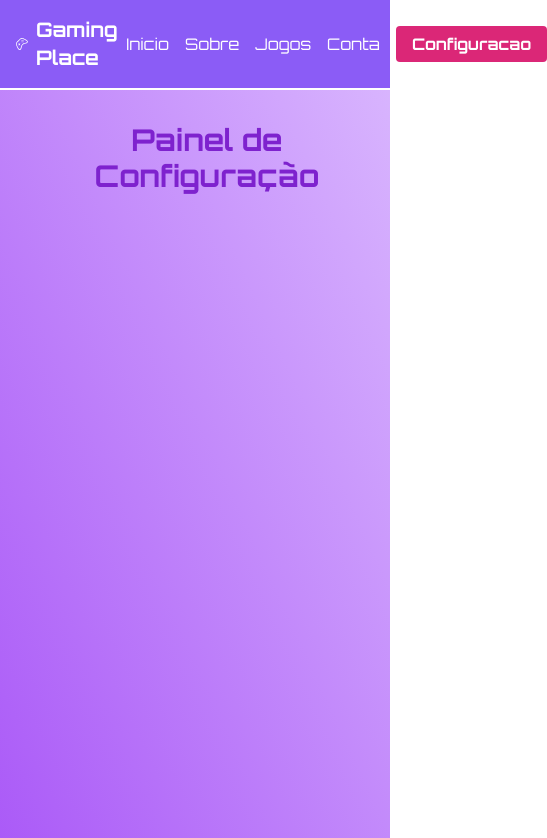
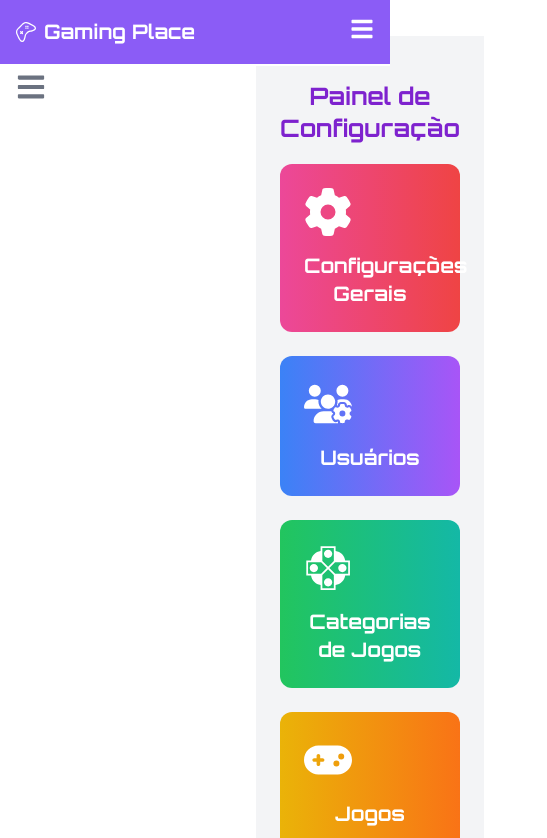
Before and after one commit to romarioulbra/gaming-place, a Next.js app: page /configuracao in a window 390 px wide. Shown: the top 838 px of the page, 547 px wide, since content can reach past the window. Built offline with nearby package versions, Linux system fonts and the light colour scheme.

Commit message:
Alterações Diversas

```diff
--- /dev/null
+++ b/src/app/components/CardsPainel.tsx
@@ -0,0 +1,55 @@
+'use client'
+import Link from 'next/link';
+// import { FaRocket} from 'react-icons/fa'; // Ícones para os cards
+
+import { FaGear,FaUsersGear,FaGamepad    } from "react-icons/fa6";
+import { GiGamepadCross } from "react-icons/gi";
+
+
+export default function CardsGrid() {
+  const cardsData = [
+    {
+      title: "Configurações Gerais",
+      icon: <FaGear />,
+      gradientFrom: "from-pink-500",
+      gradientTo: "to-red-500",
+      link: "/config/geral"
+    },
+    {
+      title: "Usuários",
+      icon: <FaUsersGear  />,
+      gradientFrom: "from-blue-500",
+      gradientTo: "to-purple-500",
+      link: "/config/perfil"
+    },
+    {
+      title: "Categorias de Jogos",
+      icon: <GiGamepadCross />,
+      gradientFrom: "from-green-500",
+      gradientTo: "to-teal-500",
+      link: "/config/seguranca"
+    },
+    {
+      title: "Jogos",
+      icon: <FaGamepad  />,
+      gradientFrom: "from-yellow-500",
+      gradientTo: "to-orange-500",
+      link: "/config/notificacoes"
+    }
+  ];
+
+  return (
+    <div className="grid grid-cols-1 sm:grid-cols-2 lg:grid-cols-4 gap-6">
+      {cardsData.map((card, index) => (
+        <Link key={index} href={card.link}>
+          <div
+            className={`p-6 rounded-xl bg-gradient-to-r ${card.gradientFrom} ${card.gradientTo} transform transition-transform duration-300 hover:scale-105 hover:shadow-xl text-white text-center cursor-pointer`}
+          >
+              <div className="text-5xl mb-4">{card.icon}</div>
+              <h3 className=" text-xl font-bold text-wrap">{card.title}</h3>
+          </div>
+        </Link>
+      ))}
+    </div>
+  );
+}
--- /dev/null
+++ b/src/app/components/MenuLateral.tsx
@@ -0,0 +1,54 @@
+'use client'
+import Link from 'next/link';
+import { FaBars, FaTimes } from 'react-icons/fa';
+import { useState } from 'react';
+
+import { FaGaugeHigh } from "react-icons/fa6";
+
+export default function Sidebar() {
+  const [isOpen, setIsOpen] = useState(false);
+
+  const toggleMenu = () => {
+    setIsOpen(!isOpen);
+  };
+
+  return (
+    <>
+      {/* Menu Lateral */}
+      <aside className={`fixed top-0 left-0 w-64 bg-violet-800 text-white p-4 h-full transition-transform transform ${isOpen ? "translate-x-0" : "-translate-x-full"} sm:translate-x-0 sm:relative z-20`}>
+
+      <h3 className="text-2xl font-bold mb-6 mt-8 flex"> <FaGaugeHigh className='mr-1'/> Configurações</h3>
+        <ul className="space-y-4">
+          <li>
+            <Link href="/config/geral" className="block text-lg hover:text-blue-400 ">
+              Configurações Gerais
+            </Link>
+          </li>
+          <li>
+            <Link href="/config/perfil" className="block text-lg hover:text-blue-400">
+              Perfil
+            </Link>
+          </li>
+          <li>
+            <Link href="/config/seguranca" className="block text-lg hover:text-blue-400">
+              Segurança
+            </Link>
+          </li>
+          <li>
+            <Link href="/config/notificacoes" className="block text-lg hover:text-blue-400">
+              Notificações
+            </Link>
+          </li>
+        </ul>
+      </aside>
+
+      {/* Botão de Menu para dispositivos móveis */}
+      <button
+        onClick={toggleMenu}
+        className="absolute top-4 left-4 text-3xl text-gray-800 sm:hidden z-30 mt-14"
+      >
+        {isOpen ? <FaTimes className='text-white' /> : <FaBars className='text-gray-500'/>} {/* Alterna entre o ícone de hambúrguer e "X" */}
+      </button>
+    </>
+  );
+}
--- /dev/null
+++ b/src/app/components/MenuNavbar.tsx
@@ -0,0 +1,88 @@
+"use client";
+import Link from 'next/link';
+import { useState } from 'react';
+import { FaBars, FaTimes } from 'react-icons/fa'; // Ícones para abrir/fechar o menu
+import { SlGameController } from "react-icons/sl";
+import { usePathname } from 'next/navigation';
+
+export default function Navbar() {
+  const [isOpen, setIsOpen] = useState(false);
+
+  const toggleMenu = () => {
+    setIsOpen(!isOpen);
+  };
+
+  const pathname = usePathname(); // Obter a rota atual
+
+  // Links de navegação
+  const links = [
+    { label: 'Inicio', path: '/' },
+    { label: 'Sobre', path: '/sobre' },
+    { label: 'Jogos', path: '/jogos' },
+    { label: 'Conta', path: '/conta' },
+    { label: 'Configuracao', path: '/configuracao' },
+  ];
+
+
+  return (
+    <nav className="bg-violet-500 text-white fixed w-full top-0 z-50 border-b-2 border-white">
+       {/* className=" p-4 border-b-2 border-white" */}
+      <div className="max-w-7xl mx-auto px-4 sm:px-6 lg:px-8 flex justify-between items-center h-16">
+        {/* Logo */}
+
+        <div className="flex text-white text-xl font-bold space-x-2 items-center">
+          <SlGameController />
+          <Link href="/">Gaming Place</Link>
+        </div>
+
+        {/* Menu icon (hambúrguer) */}
+        <div className="block lg:hidden">
+          <button onClick={toggleMenu} className="focus:outline-none">
+            {isOpen ? (
+              <FaTimes className="text-2xl" /> // Ícone para fechar o menu
+            ) : (
+              <FaBars className="text-2xl" /> // Ícone para abrir o menu
+            )}
+          </button>
+        </div>
+
+       {/* Links do Menu - Oculto por padrão em dispositivos pequenos e visível em dispositivos grandes */}
+       <div className="hidden lg:flex lg:space-x-6">
+          {links.map((link) => (
+            <Link
+              key={link.path}
+              href={link.path}
+              className={`${
+                pathname === link.path
+                  ? 'bg-pink-600 text-white font-bold py-2 px-4 rounded' // Estilo do link ativo
+                  : 'text-lg py-2 px-3 hover:bg-gray-700 rounded-md' // Estilo padrão para os links
+              } transition duration-300`}
+            >
+              {link.label}
+            </Link>
+          ))}
+        </div>
+      </div>
+
+      {/* Menu Mobile - Exibe quando o ícone é clicado */}
+      {isOpen && (
+        <div className="lg:hidden bg-pink-600 text-white text-left space-y-2 py-4 font-bold">
+          {links.map((link) => (
+            <Link
+              key={link.path}
+              href={link.path}
+              className={`${
+                pathname === link.path
+                  ? 'bg-pink-500 text-white font-bold py-2 px-4 rounded' // Estilo do link ativo
+                  : 'block text-lg py-2 px-3 hover:bg-gray-700' // Estilo padrão para os outros links
+              } transition duration-300`}
+              onClick={() => setIsOpen(false)} // Fechar menu ao clicar no link
+            >
+              {link.label}
+            </Link>
+          ))}
+        </div>
+      )}
+    </nav>
+  );
+}
--- a/src/app/configuracao/page.tsx
+++ b/src/app/configuracao/page.tsx
@@ -1,15 +1,37 @@
+'use client'
+import Sidebar from '../components/MenuLateral';
+import CardsGrid from '../components/CardsPainel';
 import Image from "next/image";
-import NavbarActive from "../components/NavbarActive";
+import Navbar from '../components/MenuNavbar';
 import Footer from "../components/Rodape";
 
-export default function Configuracao() {
+export default function ConfigPanel() {
+
+  // const config ="Configurações Gerais";
+  // const usuarios = "usuarios";
+  // const catJogos = "Categoria de Jogos";
+  // const jogos = "Jogos";
+
+
   return (
     <>
-      <NavbarActive/>
-        <div className="min-h-screen bg-gradient-to-tr from-purple-500 to-purple-300 p-8">
-          <h1 className="text-3xl font-bold ml-6  mb-6 text-center text-purple-700">Painel de Configuração</h1>
-        </div>
-      <Footer/>
+      <Navbar/>
+      <div className="flex h-screen mt-9">
+      {/* Menu Lateral */}
+      <Sidebar />
+
+      {/* Painel Principal */}
+      <main className="flex-1 bg-gray-100 p-6 ml-64 sm:ml-0">
+        <h1 className='text-center  font-bold text-2xl mt-5 mb-5 text-purple-700'>Painel de Configuração</h1>
+        <CardsGrid
+        />
+      </main>
+    </div>
+
+    {/* <div className="min-h-screen bg-gradient-to-tr from-purple-500 to-purple-300 flex h-screen mt-9">
+    </div>   */}
+
+    <Footer/>
     </>
   );
 }
--- a/src/app/conta/page.tsx
+++ b/src/app/conta/page.tsx
@@ -1,13 +1,14 @@
 import Image from "next/image";
 import { SlGameController } from "react-icons/sl";
 import { GrGamepad } from "react-icons/gr";
-import NavbarActive from "../components/NavbarActive";
+// import NavbarActive from "../components/NavbarActive";
+import Navbar from '../components/MenuNavbar';
 import Footer from "../components/Rodape";
 
 export default function Conta() {
   return (
     <>
-      <NavbarActive/>
+      <Navbar/>
         <div className="grid grid-cols-2 min-h-screen">
           <div className="bg-gradient-to-r from-blue-100 to-purple-500 flex items-center justify-center border-r-2 border-white">
               <div className="flex flex-col items-center justify-center min-h-screen">
--- a/src/app/jogos/page.tsx
+++ b/src/app/jogos/page.tsx
@@ -1,8 +1,10 @@
+import Navbar from '../components/MenuNavbar';
 
 export default function Jogos() {
   return (
     <>
-        <h1>Jogos</h1>
+      <Navbar/>
+        <h1 className='text-center mt-20'>Jogos</h1>
     </>
   );
 }
--- a/src/app/page.tsx
+++ b/src/app/page.tsx
@@ -1,18 +1,22 @@
-import Navbar from "./components/navbar";
+// import Navbar from "./components/navbar";
 // import NavbarActive from "./components/NavbarActive";
 import { SlGameController } from "react-icons/sl";
 // import { GrGamepad } from "react-icons/gr";
 import Footer from "./components/Rodape";
+
+import Navbar from './components/MenuNavbar';
+
 export default function Home() {
   return (
     <>
       <div className="min-h-screen bg-gradient-to-r from-purple-700  to-fuchsia-500/75">
         <Navbar/>
+        {/* <MenuHamburguer/> */}
         {/* <NavbarActive/> */}
           <header className="flex flex-col items-center justify-center min-h-screen">
             <div className="text-center">
-              <h1 className="text-3xl font-bold ml-6 ">Seja Bem-vindo ao Gaming Place!</h1>
-              <p className="text-lg text-black">Explore os incríveis jogos desenvolvidos no CeulpUlbra</p>
+              <h1 className="text-3xl font-bold ml-6 text-purple-900">Seja Bem-vindo ao Gaming Place!</h1>
+              <p className="text-lg text-fuchsia-900">Explore os incríveis jogos desenvolvidos no CeulpUlbra</p>
             </div>
               <div className="ml-4 flex justify-end mt-5">
                 <SlGameController className="w-60 h-60 text-white" />
--- a/src/app/sobre/page.tsx
+++ b/src/app/sobre/page.tsx
@@ -1,11 +1,12 @@
 import Image from "next/image";
-import NavbarActive from "../components/NavbarActive";
+// import NavbarActive from "../components/NavbarActive";
+import Navbar from '../components/MenuNavbar';
 import Footer from "../components/Rodape";
 
 export default function Sobre() {
   return (
     <>
-      <NavbarActive/>
+      <Navbar/>
         <div className="min-h-screen bg-gradient-to-tr from-purple-500 to-purple-300 p-8">
         <h1 className="text-3xl font-bold ml-6  mb-6">Sobre</h1>
           {/* Seção 1 */}
```
